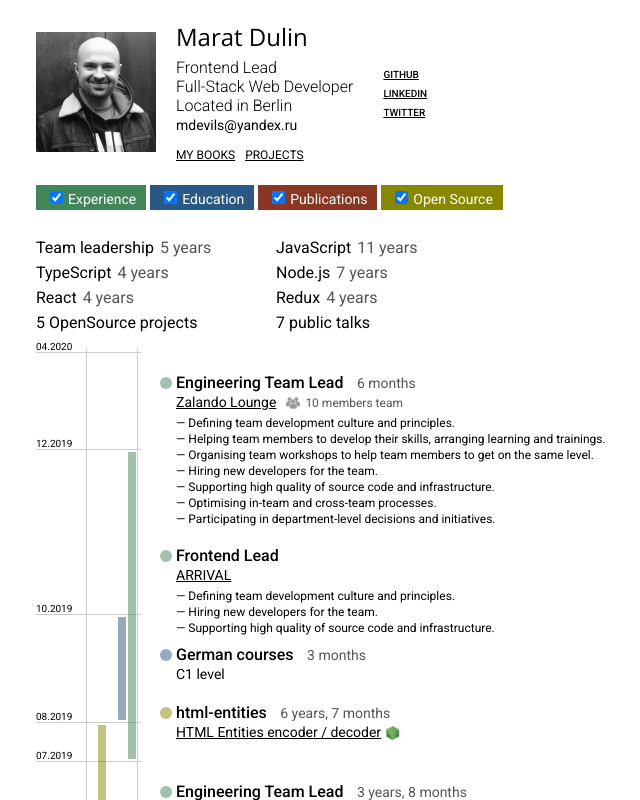
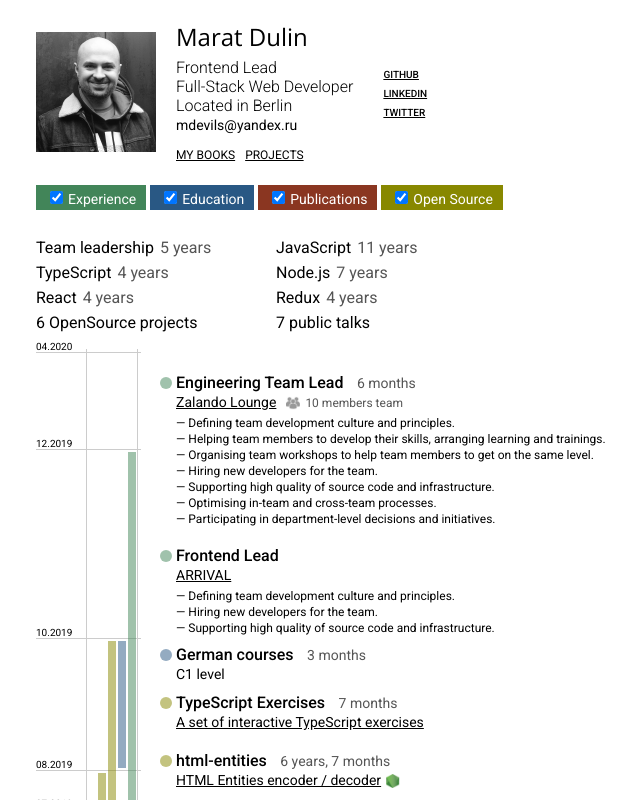
Before and after one commit to mdevils/mdevils, a React (Create React App) app: page / in a window 1280 px wide. Shown: the top 800 px of the page, without its empty margins (54-694 px from the left). Built offline with nearby package versions, Linux system fonts and the light colour scheme.

Commit message:
Add TS Exercises.

```diff
--- a/src/data/timeline.ts
+++ b/src/data/timeline.ts
@@ -291,6 +291,14 @@ export const timeline: TimelineItem[] = ([
   },
   {
     type: 'openSource',
+    title: 'TypeScript Exercises',
+    text: 'A set of interactive TypeScript exercises',
+    link: 'https://typescript-exercises.github.io/',
+    from: '2019-04',
+    to: now
+  },
+  {
+    type: 'openSource',
     title: 'JSCS',
     text: 'JavaScript CodeStyle checker',
     link: 'https://jscs-dev.github.io/',
--- a/src/partials/timeline/timeline-items/index.tsx
+++ b/src/partials/timeline/timeline-items/index.tsx
@@ -40,6 +40,7 @@ const TimelineDateMarker = styled.time`
   }
 `;
 
+// eslint-disable-next-line no-unexpected-multiline
 const ItemWrapper = styled.div<{
   type: TimelineItemType,
   hovered: boolean,
```
